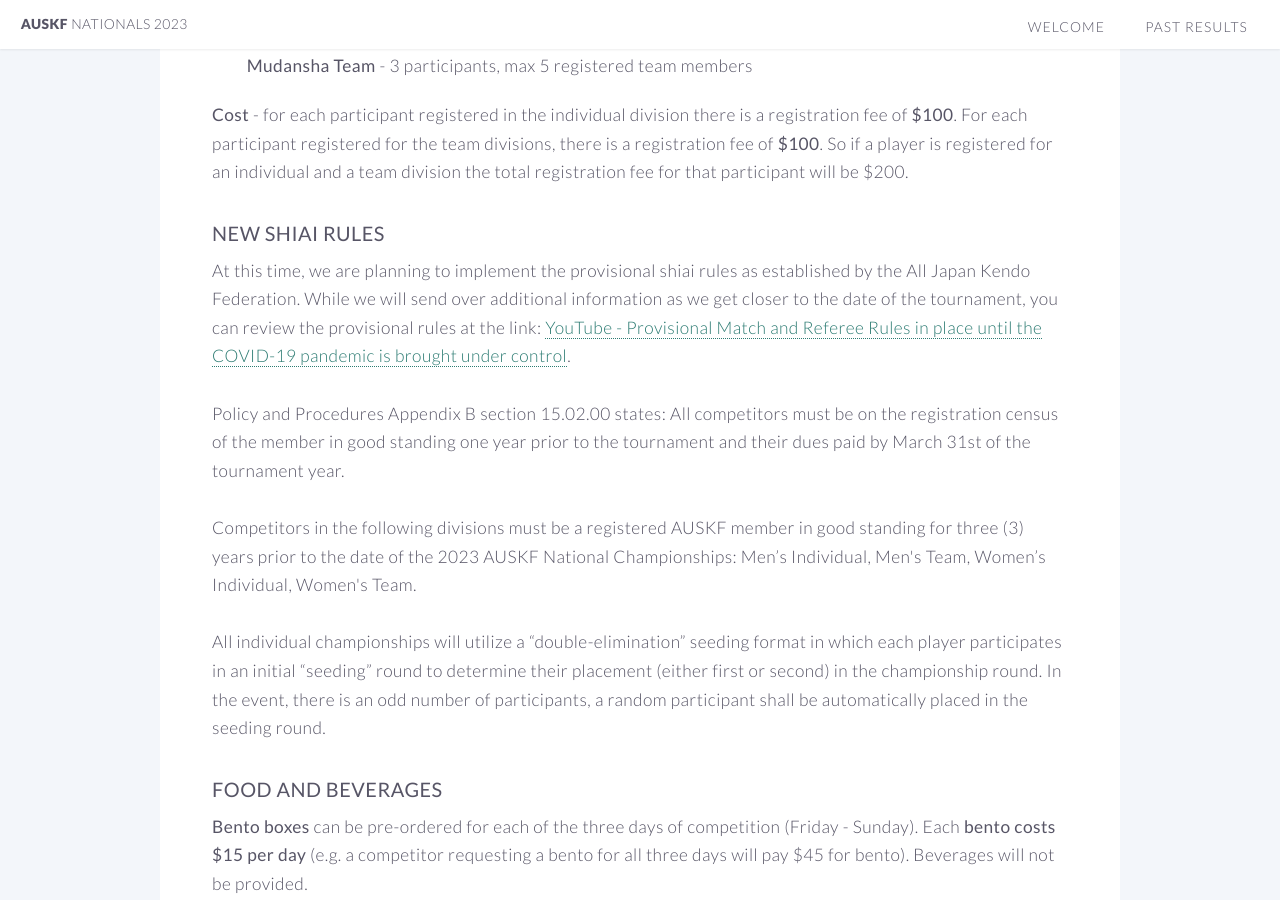
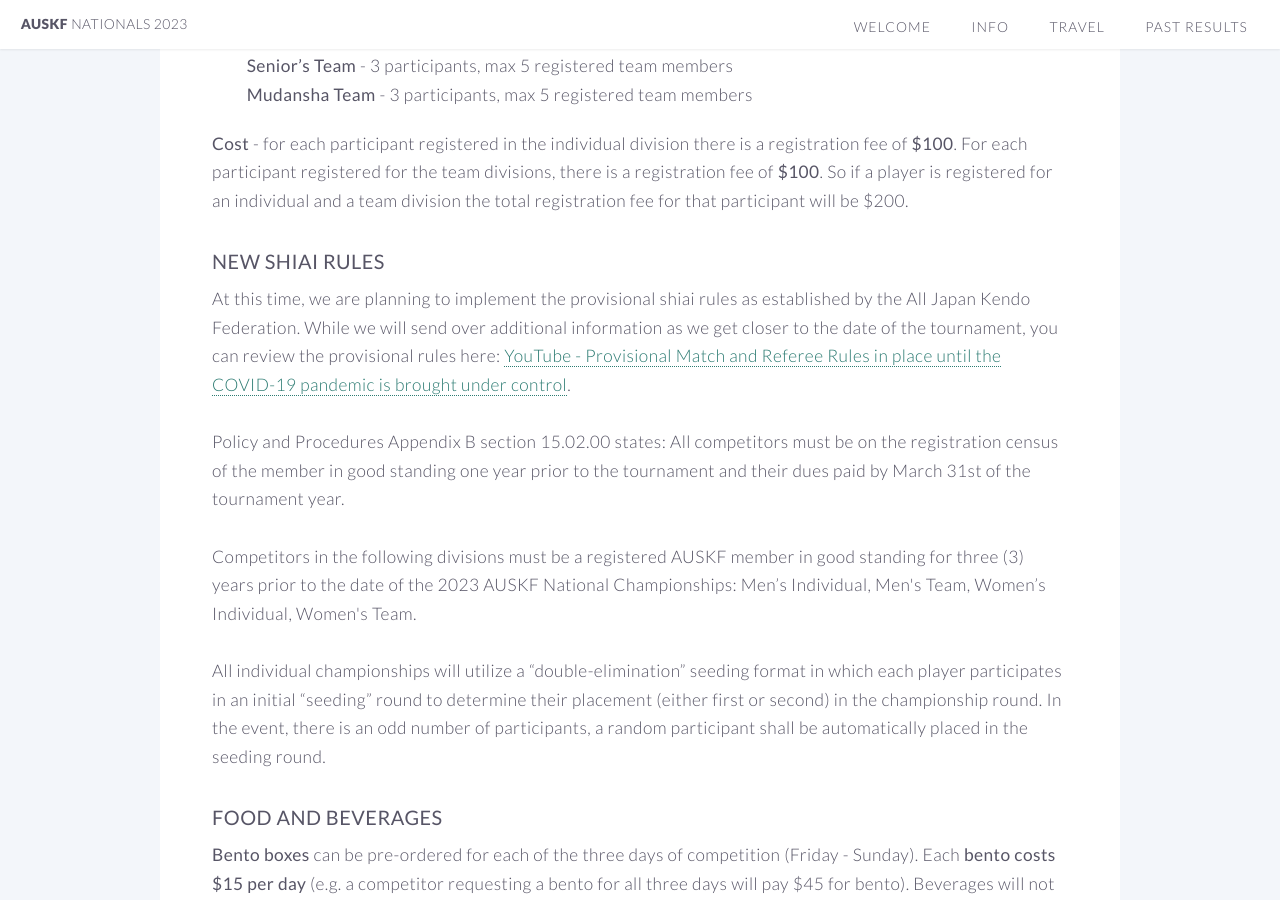
Before and after one commit to auskf-web/auskf-nationals.github.io, a Jekyll site: the page built from info.html, in a window 1280 px wide and 900 px high, scrolled down 1612 px. Built offline with Jekyll 4.4.1, drawn with Linux system fonts in a browser that asks for light colours.

Commit message:
2023 updates

```diff
--- a/_includes/header.html
+++ b/_includes/header.html
@@ -4,8 +4,8 @@
 		<ul>
 			<li><a href="/">Welcome</a></li>
 			<!--<li><a href="/schedule.html">Schedule</a></li> -->
-			<!--<<li><a href="/info.html">Info</a></li> -->
-			<!--<<li><a href="/travel.html">Travel</a></li> -->
+			<li><a href="/info.html">Info</a></li>
+			<li><a href="/travel.html">Travel</a></li>
 			<!-- <li><a href="/gear.html">Gear</a></li> -->
 			<!-- <li><a href="/sponsor.html">Sponsor</a></li> -->
 			<!-- <li><a href="/register.html" class="button special">Register</a></li> -->
--- a/info.html
+++ b/info.html
@@ -43,6 +43,8 @@ th, td {
 					<li><a href="#shinai">Shinai Check-In</a></li>
 					<li><a href="#questions">Additional questions?</a></li>
 				</ul>
+
+				<br>
 
 				<a name="pdf"><h1 style="padding-top: 50px; margin-top: -50px;"></h1></a>
 				<header style="margin-bottom: 8px;"><h3><b>Key Info PDF</b></h3></header>
@@ -116,7 +118,7 @@ th, td {
 
 				<a name="rules"><h1 style="padding-top: 50px; margin-top: -50px;"></h1></a>
 				<header style="margin-bottom: 8px;"><h3><b>New Shiai Rules</b></h3></header>
-					At this time, we are planning to implement the provisional shiai rules as established by the All Japan Kendo Federation. While we will send over additional information as we get closer to the date of the tournament, you can review the provisional rules at the link: <a href="https://www.youtube.com/watch?v=vh16yyWhzXY">YouTube - Provisional Match and Referee Rules in place until the COVID-19 pandemic is brought under control</a>.<br><br>
+					At this time, we are planning to implement the provisional shiai rules as established by the All Japan Kendo Federation. While we will send over additional information as we get closer to the date of the tournament, you can review the provisional rules here: <a href="https://www.youtube.com/watch?v=vh16yyWhzXY">YouTube - Provisional Match and Referee Rules in place until the COVID-19 pandemic is brought under control</a>.<br><br>
 
 					Policy and Procedures Appendix B section 15.02.00 states: All competitors must be on the registration census of the member in good standing one year prior to the tournament and their dues paid by March 31st of the tournament year.<br><br>
 
```
